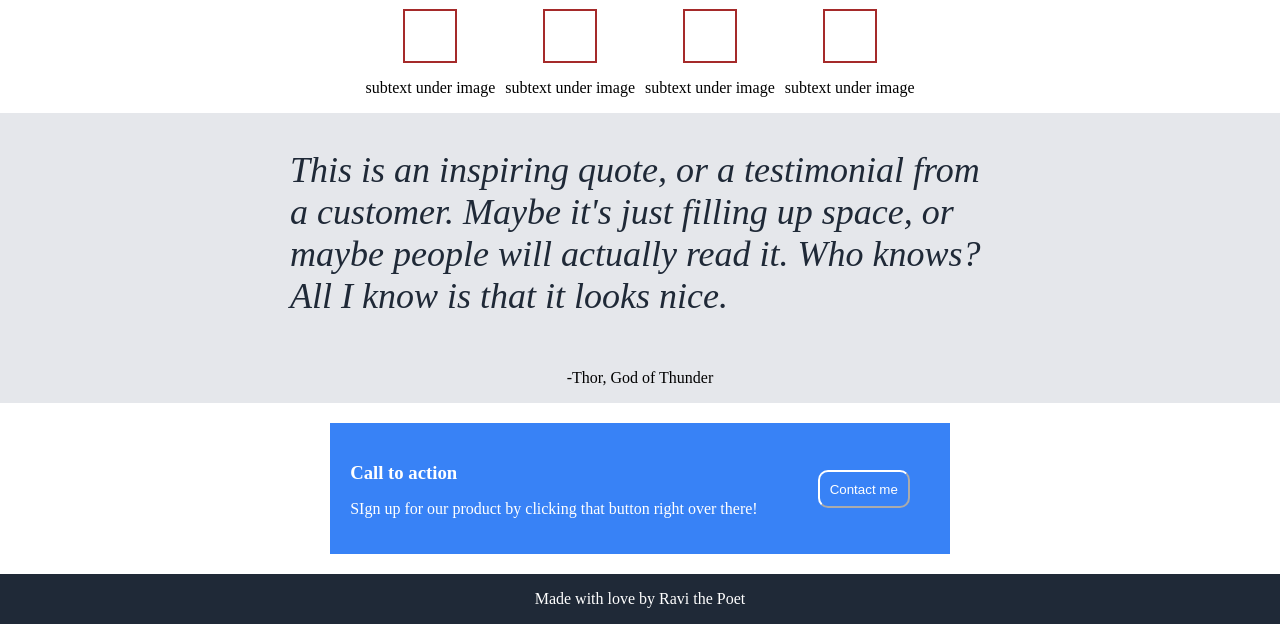
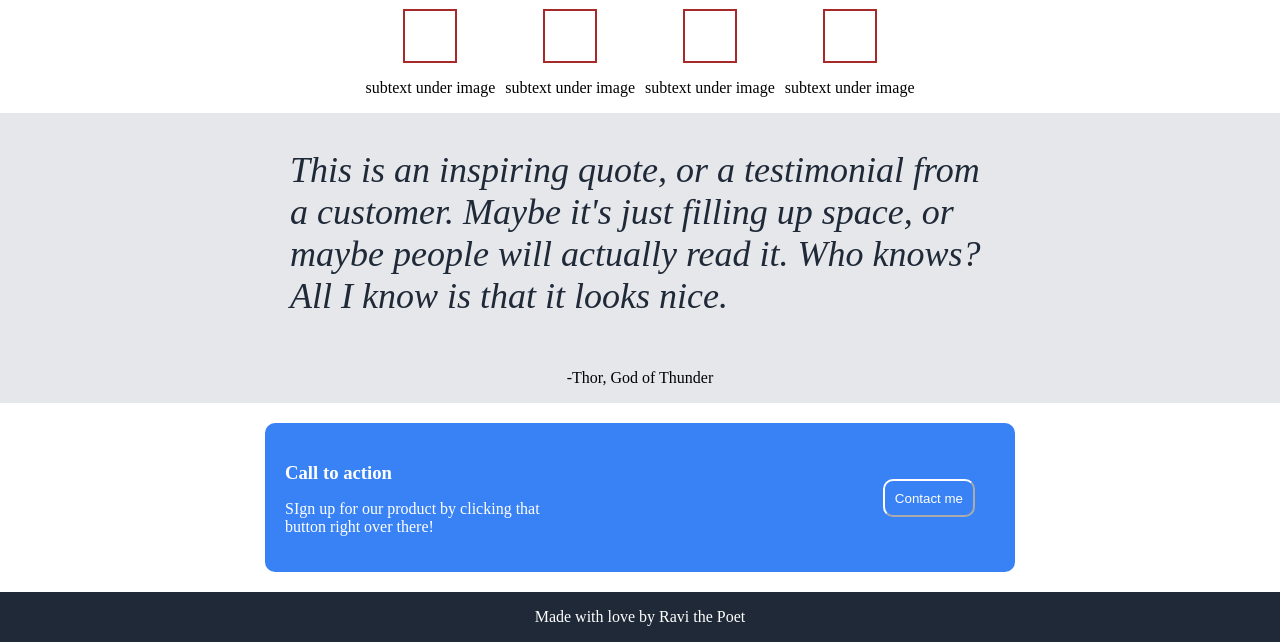
Before and after one commit to RaviTheCoder/landing, a plain HTML site: page index.html in a window 1280 px wide. Shown: the part 550-1192 px from the top of the page. Drawn offline with Linux system fonts and the light colour scheme.

Commit message:
Style and Center Contact

```diff
--- a/index.html
+++ b/index.html
@@ -71,6 +71,8 @@
     </div>
 
     <div class="contact">
+
+        <div class="contact-content">
             <div class="blue">
                 <div class="ask">
                     <h3>Call to action</h3>
@@ -83,6 +85,8 @@
             </div>
         </div>
 
+    </div>
+
 
     <div class="footer">
         <p>Made with love by Ravi the Poet</p>
--- a/style.css
+++ b/style.css
@@ -16,6 +16,7 @@ ul,
 .contact,
 .ask,
 .footer,
+.contact-content,
 .right-contact {
     display: flex;
     /* border: 2px solid red; */
@@ -140,6 +141,24 @@ h1 {
     padding: 20px;
 }
 
+.contact-content {
+    width: 750px;
+}
+
+.blue,
+.right-contact {
+    flex: 1;
+}
+
+.blue {
+    border-radius: 10px 0px 0px 10px;
+    /* border-bottom-left-radius: 10px; */
+}
+
+.right-contact {
+    border-radius: 0px 10px 10px 0px;
+}
+
 .ask {
     padding: 20px;
     color: white;
@@ -160,6 +179,7 @@ h1 {
     padding-bottom: 24px;
     border-radius: 10px;
     border-color: white;
+    margin-left: auto;
 }
 
 /* FOOTER */
```
Lines whose indentation alone changed are shown as unchanged.
